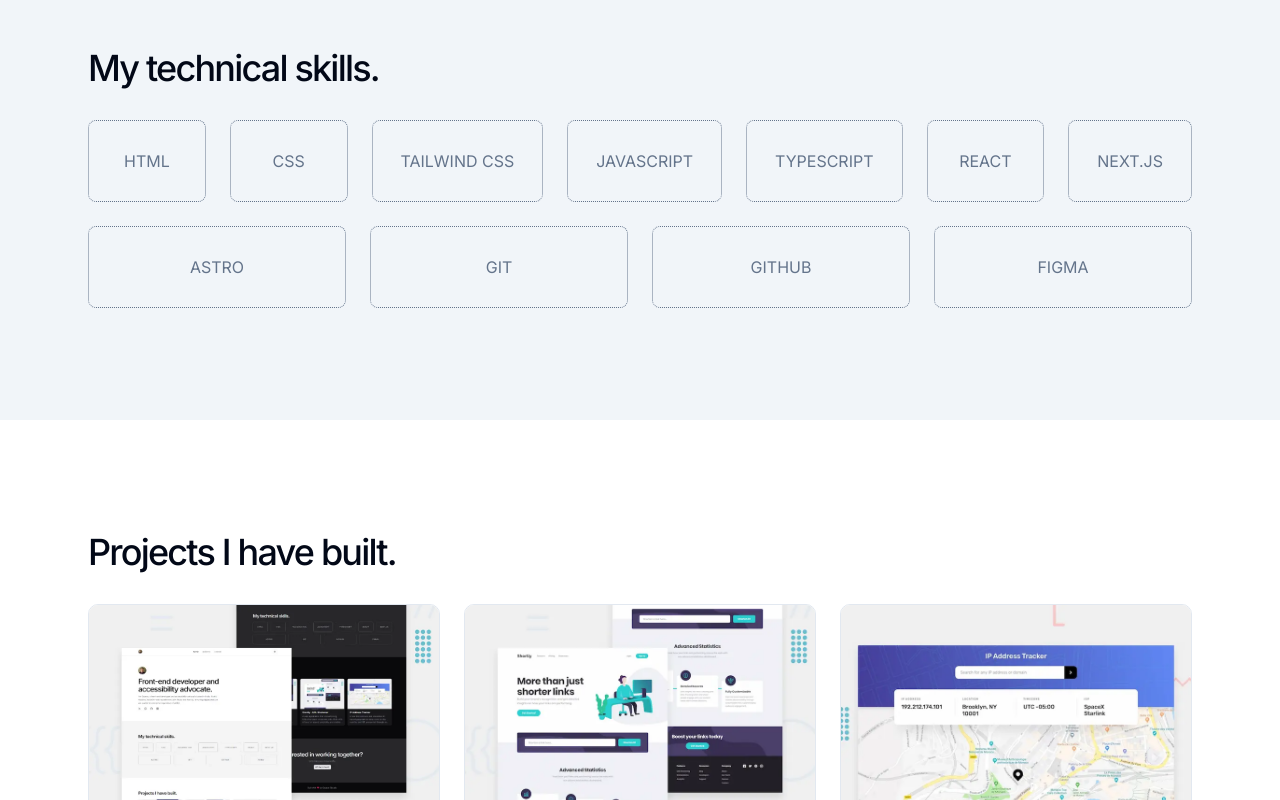
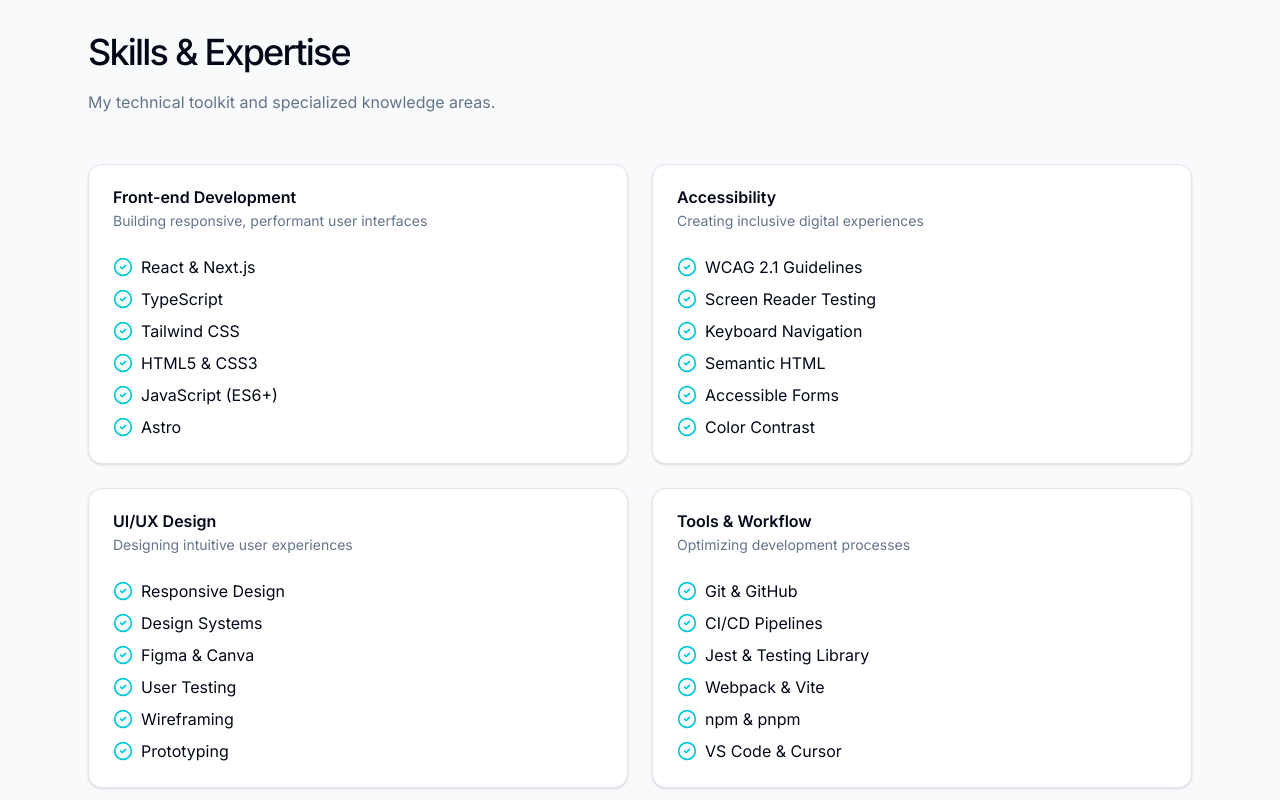
Before and after one commit to heygauravshukla/personal-portfolio, a Next.js app: page / in a window 1280 px wide. Shown: the part 700-1500 px from the top of the page. Built offline with nearby package versions, Linux system fonts and the light colour scheme.

Commit message:
feat: enhance SkillsSection with categorized skill display and improved layout

```diff
--- a/components/skills-section.tsx
+++ b/components/skills-section.tsx
@@ -1,38 +1,102 @@
-import TypographyH2 from "@/components/typography-h2";
+import { CheckCircle2 } from "lucide-react";
+import {
+  Card,
+  CardContent,
+  CardDescription,
+  CardHeader,
+  CardTitle,
+} from "@/components/ui/card";
 import Wrapper from "@/components/wrapper";
+import { Typography } from "@/components/typography";
 
-const skills: string[] = [
-  "HTML",
-  "CSS",
-  "Tailwind CSS",
-  "JavaScript",
-  "TypeScript",
-  "React",
-  "Next.js",
-  "Astro",
-  "Git",
-  "GitHub",
-  "Figma",
+interface SkillCategory {
+  title: string;
+  description: string;
+  skills: string[];
+}
+
+const skillCategories: SkillCategory[] = [
+  {
+    title: "Front-end Development",
+    description: "Building responsive, performant user interfaces",
+    skills: [
+      "React & Next.js",
+      "TypeScript",
+      "Tailwind CSS",
+      "HTML5 & CSS3",
+      "JavaScript (ES6+)",
+      "Astro",
+    ],
+  },
+  {
+    title: "Accessibility",
+    description: "Creating inclusive digital experiences",
+    skills: [
+      "WCAG 2.1 Guidelines",
+      "Screen Reader Testing",
+      "Keyboard Navigation",
+      "Semantic HTML",
+      "Accessible Forms",
+      "Color Contrast",
+    ],
+  },
+  {
+    title: "UI/UX Design",
+    description: "Designing intuitive user experiences",
+    skills: [
+      "Responsive Design",
+      "Design Systems",
+      "Figma & Canva",
+      "User Testing",
+      "Wireframing",
+      "Prototyping",
+    ],
+  },
+  {
+    title: "Tools & Workflow",
+    description: "Optimizing development processes",
+    skills: [
+      "Git & GitHub",
+      "CI/CD Pipelines",
+      "Jest & Testing Library",
+      "Webpack & Vite",
+      "npm & pnpm",
+      "VS Code & Cursor",
+    ],
+  },
 ];
 
 export default function SkillsSection() {
   return (
-    <section className="bg-muted @container py-20 md:py-28">
-      <Wrapper className="space-y-8">
-        <TypographyH2>My technical skills.</TypographyH2>
+    <section className="bg-muted/50 py-16 md:py-24">
+      <Wrapper>
+        <div className="mb-12">
+          <Typography.H2 className="mb-4">Skills & Expertise</Typography.H2>
+          <Typography.P className="text-muted-foreground max-w-[70ch]">
+            My technical toolkit and specialized knowledge areas.
+          </Typography.P>
+        </div>
 
-        <ul className="flex flex-wrap gap-4 *:flex-1 @4xl:gap-6">
-          {skills.map((skill, index) => {
-            return (
-              <li
-                key={index}
-                className="text-muted-foreground border-muted-foreground min-w-fit rounded-md border border-dotted p-5 text-center uppercase @4xl:p-7"
-              >
-                {skill}
-              </li>
-            );
-          })}
-        </ul>
+        <div className="grid gap-6 md:grid-cols-2">
+          {skillCategories.map((category, index) => (
+            <Card key={index} className="h-full">
+              <CardHeader>
+                <CardTitle>{category.title}</CardTitle>
+                <CardDescription>{category.description}</CardDescription>
+              </CardHeader>
+              <CardContent>
+                <ul className="grid gap-2">
+                  {category.skills.map((skill, skillIndex) => (
+                    <li key={skillIndex} className="flex items-start gap-2">
+                      <CheckCircle2 className="text-primary mt-0.5 size-5 flex-shrink-0" />
+                      <span>{skill}</span>
+                    </li>
+                  ))}
+                </ul>
+              </CardContent>
+            </Card>
+          ))}
+        </div>
       </Wrapper>
     </section>
   );
```
